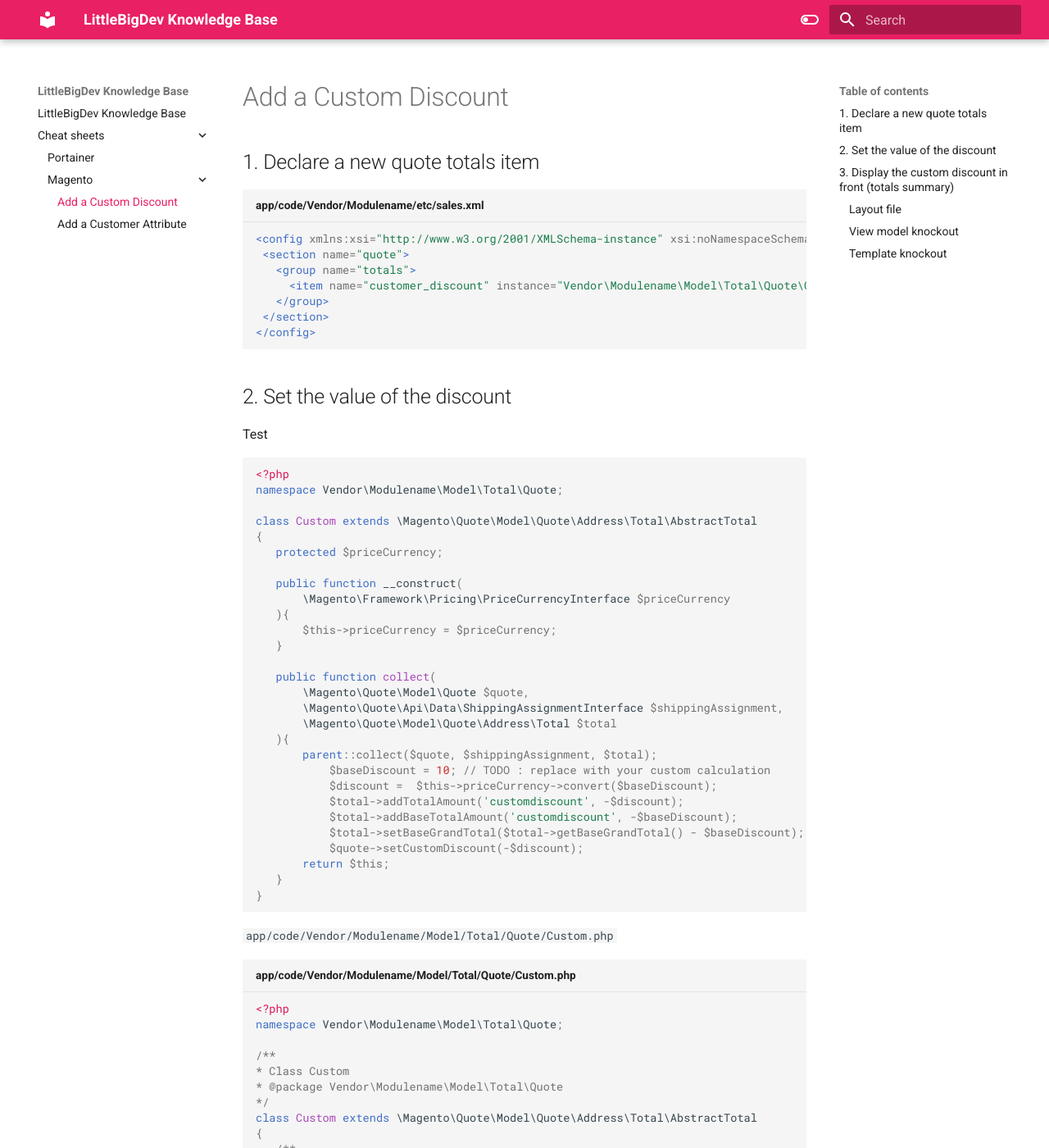
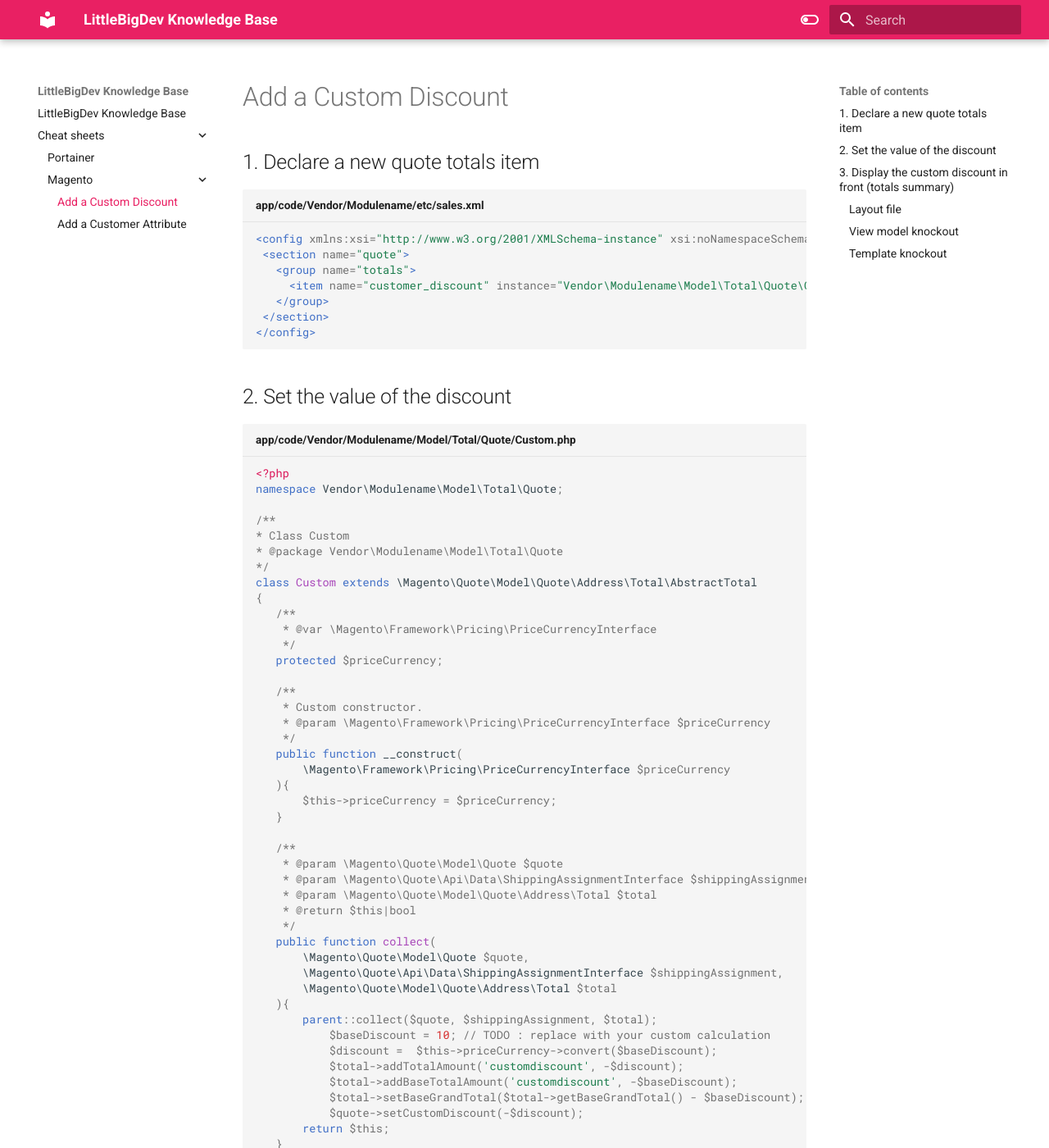
Before and after one commit to LittleBigDev/wiki, an MkDocs documentation site: the page built from docs/cheat_sheets/Magento/add_a_custom_discount.md, in a window 1280 px wide and 1400 px high. Shown: the whole window at 82% size. Built offline with MkDocs 1.6.1 and Material for MkDocs 9.7.7, drawn with Linux system fonts in a browser that asks for light colours.

Commit message:
vault backup: 2022-10-15 23:30:05

````diff
--- a/docs/cheat_sheets/Magento/add_a_custom_discount.md
+++ b/docs/cheat_sheets/Magento/add_a_custom_discount.md
@@ -11,40 +11,6 @@
 ```
 
 ## 2. Set the value of the discount
-
-Test
-```php
-<?php
-namespace Vendor\Modulename\Model\Total\Quote;
-
-class Custom extends \Magento\Quote\Model\Quote\Address\Total\AbstractTotal
-{
-   protected $priceCurrency;
-
-   public function __construct(
-       \Magento\Framework\Pricing\PriceCurrencyInterface $priceCurrency
-   ){
-       $this->priceCurrency = $priceCurrency;
-   }
-
-   public function collect(
-       \Magento\Quote\Model\Quote $quote,
-       \Magento\Quote\Api\Data\ShippingAssignmentInterface $shippingAssignment,
-       \Magento\Quote\Model\Quote\Address\Total $total
-   ){
-       parent::collect($quote, $shippingAssignment, $total);
-           $baseDiscount = 10; // TODO : replace with your custom calculation
-           $discount =  $this->priceCurrency->convert($baseDiscount);
-           $total->addTotalAmount('customdiscount', -$discount);
-           $total->addBaseTotalAmount('customdiscount', -$baseDiscount);
-           $total->setBaseGrandTotal($total->getBaseGrandTotal() - $baseDiscount);
-           $quote->setCustomDiscount(-$discount);
-       return $this;
-   }
-}
-```
-
-`app/code/Vendor/Modulename/Model/Total/Quote/Custom.php`
 ```php title="app/code/Vendor/Modulename/Model/Total/Quote/Custom.php"
 <?php
 namespace Vendor\Modulename\Model\Total\Quote;
````
